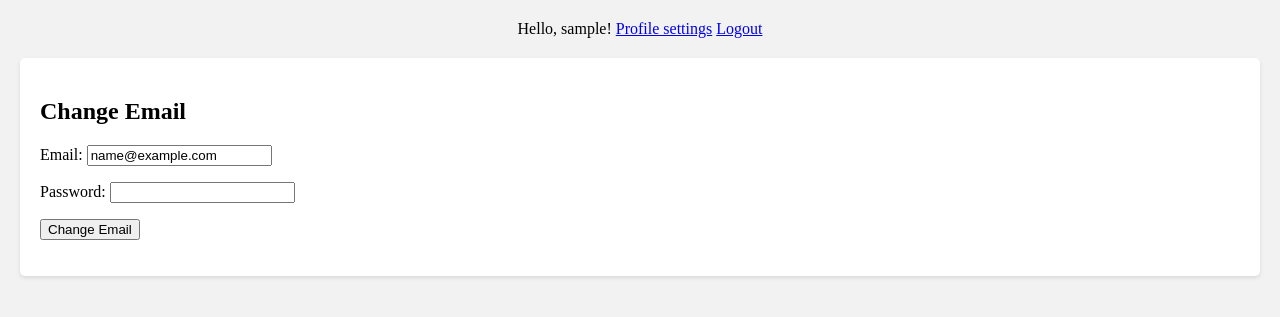
After one commit to dmytromk/checkYourKnowledge, a Django app: page /account/change_email/ in a window 1280 px wide. The commit adds this page. Shown: the top 317 px of the page. Run offline with Django 4.2, Linux system fonts and the light colour scheme; the visitor is signed in with stand-in values (Sample User, id 1).

Commit message:
Added implementation for changing user data, started profile management

```diff
--- a/djangoApp/account/forms.py
+++ b/djangoApp/account/forms.py
@@ -1,6 +1,7 @@
 from django import forms
-from django.contrib.auth.forms import UserCreationForm
+from django.contrib.auth.forms import UserCreationForm, PasswordChangeForm, UserChangeForm
 from django.contrib.auth.models import User
+
 
 class RegistrationForm(UserCreationForm):
     email = forms.EmailField(required=True)
@@ -18,3 +19,27 @@ class RegistrationForm(UserCreationForm):
         if commit:
             user.save()
         return user
+
+class ChangePasswordForm(PasswordChangeForm):
+    def save(self, commit=True):
+        user = self.user
+        user.set_password(self.cleaned_data['new_password1'])
+        if commit:
+            user.save()
+        return user
+
+class ChangeEmailForm(forms.ModelForm):
+    email = forms.EmailField(required=True)
+    password = forms.CharField(widget=forms.PasswordInput)
+
+    class Meta:
+        model = User
+        fields = ['email', 'password']
+
+class ChangeUsernameForm(forms.ModelForm):
+    username = forms.CharField(max_length=150, required=True)
+    password = forms.CharField(widget=forms.PasswordInput)
+
+    class Meta:
+        model = User
+        fields = ['username', 'password']
--- /dev/null
+++ b/djangoApp/account/templates/change_email.html
@@ -0,0 +1,11 @@
+{% extends "base.html" %}
+{% block title %}{% endblock %}
+{% block content %}
+  <h2>Change Email</h2>
+  <form method="post">
+    {% csrf_token %}
+    {{ form.as_p }}
+    <button type="submit">Change Email</button>
+  </form>
+
+{% endblock %}
--- /dev/null
+++ b/djangoApp/account/templates/reset_password.html
@@ -0,0 +1,6 @@
+{% extends "base.html" %}
+{% block title %}Reset password{% endblock %}
+{% block content %}
+  <h2>Reset Password</h2>
+
+{% endblock %}
--- a/djangoApp/account/urls.py
+++ b/djangoApp/account/urls.py
@@ -7,4 +7,8 @@ urlpatterns = [
     path('login/', views.CustomLoginView.as_view(template_name='login.html'), name='login'),
     path('logout/', LogoutView.as_view(template_name='logged_out.html'), name='logout'),
     path('registration/', views.register, name='registration'),
+    path('change_password/',views.change_password, name='change_password'),
+    path('change_email/',views.change_email, name='change_email'),
+    path('change_username/',views.change_username, name='change_username'),
+    path('settings/',views.settings,name = 'settings'),
 ]
--- a/djangoApp/account/views.py
+++ b/djangoApp/account/views.py
@@ -1,13 +1,18 @@
-from django.shortcuts import render
+from django.shortcuts import render, redirect
 from django.contrib.auth.decorators import login_required
-from django.contrib.auth.views import LoginView, LogoutView
-from .forms import RegistrationForm
+from django.contrib.auth.views import LoginView, LogoutView, PasswordResetView, PasswordChangeView
+from .forms import RegistrationForm, ChangePasswordForm, ChangeEmailForm, ChangeUsernameForm
 from django.urls import reverse_lazy
 from django.contrib import messages
+from django.contrib.auth import authenticate
+
 
 # Create your views here.
 def home(request):
     return render(request, 'home.html', {})
+@login_required
+def settings(request):
+    return render(request, 'settings.html', {})
 class CustomLoginView(LoginView):
     redirect_authenticated_user = True
 
@@ -21,6 +26,60 @@ def register(request):
         user_form = RegistrationForm()
     return render(request, 'registration.html', {'user_form': user_form})
 
+# @login_required()
+# def return_data(request):
+#     user = get_user_model()
+#     return render(request, 'settings.html', {})
+
+@login_required
+def change_password(request):
+    if request.method == 'POST':
+        form = ChangePasswordForm(user = request.user, data = request.POST)
+        if form.is_valid():
+            form.save()
+            return redirect('/settings')
+    else:
+        form = ChangePasswordForm(user = request.user)
+    return render(request, 'change_password.html', {'form' : form})
+
+
+@login_required
+def change_email(request):
+    if request.method == 'POST':
+        form = ChangeEmailForm(request.POST, instance=request.user)
+        if form.is_valid():
+            email = form.cleaned_data['email']
+            password = form.cleaned_data['password']
+            user = authenticate(username=request.user.username, password=password)
+            if user is not None:
+                user.email = email
+                user.save()
+                return redirect('/settings')  # Replace with the desired URL or path
+            else:
+                form.add_error('password', 'Invalid password.')
+    else:
+        form = ChangeEmailForm(instance=request.user)
+    return render(request, 'change_email.html', {'form': form})
+
+@login_required
+def change_username(request):
+    if request.method == 'POST':
+        form = ChangeUsernameForm(request.POST)
+        if form.is_valid():
+            new_username = form.cleaned_data['username']
+            password = form.cleaned_data['password']
+            user = authenticate(username=request.user.username, password=password)
+            if user is not None:
+                user.username = new_username
+                user.save()
+                return redirect('/settings')  # Replace with the desired URL or path
+            else:
+                form.add_error('password', 'Invalid password.')
+    else:
+        form = ChangeUsernameForm(instance=request.user)
+    return render(request, 'change_username.html', {'form': form})
+
+
 
 #@login_required
 #def dashboard(request):
--- a/djangoApp/templates/base.html
+++ b/djangoApp/templates/base.html
@@ -97,18 +97,16 @@
     <div class="loader"></div>
 </div>
 <div id="header">
-    {% if request.user.is_authenticated %}
-        <span class="user-info">
-            <img src="https://cdn.pixabay.com/photo/2015/04/23/22/00/tree-736885_1280.jpg" alt="User Avatar" onclick="toggleUserDetails()">
-        </span>
-        <div class="user-details" id="userDetails">
-            <p>Full Name: {{ request.user.first_name }} {{ request.user.last_name }}</p>
-            <p>Email: {{ request.user.email }}</p>
-        </div>
-        <a href="{% url 'logout' %}">Logout</a>
-    {% else %}
-        <a href="{% url 'login' %}">Log-in</a>
-    {% endif %}
+    <span class="header">
+        {% if request.user.is_authenticated %}
+            Hello, {{ request.user.username }}!
+            <a href="{% url 'settings' %}">Profile settings</a>
+            <a href="{% url 'logout' %}">Logout</a>
+        {% else %}
+            <a href="{% url 'login' %}">Log-in</a>
+        {% endif %}
+    </span>
+    <br>
 </div>
 <div id="content">
     {% block content %}
--- /dev/null
+++ b/envvar.py
@@ -0,0 +1,5 @@
+import os
+# Set environment variables
+def setVar():
+    os.environ['EMAIL_USER'] = 'djangocheckemail@gmail.com'
+    os.environ['EMAIL_PASSWORD'] = 'Someday123'
```
Also changed, not shown: djangoApp/account/templates/change_password.html (added, +12 -0 lines), djangoApp/account/templates/change_username.html (added, +11 -0 lines), djangoApp/account/templates/settings.html (added, +17 -0 lines).
